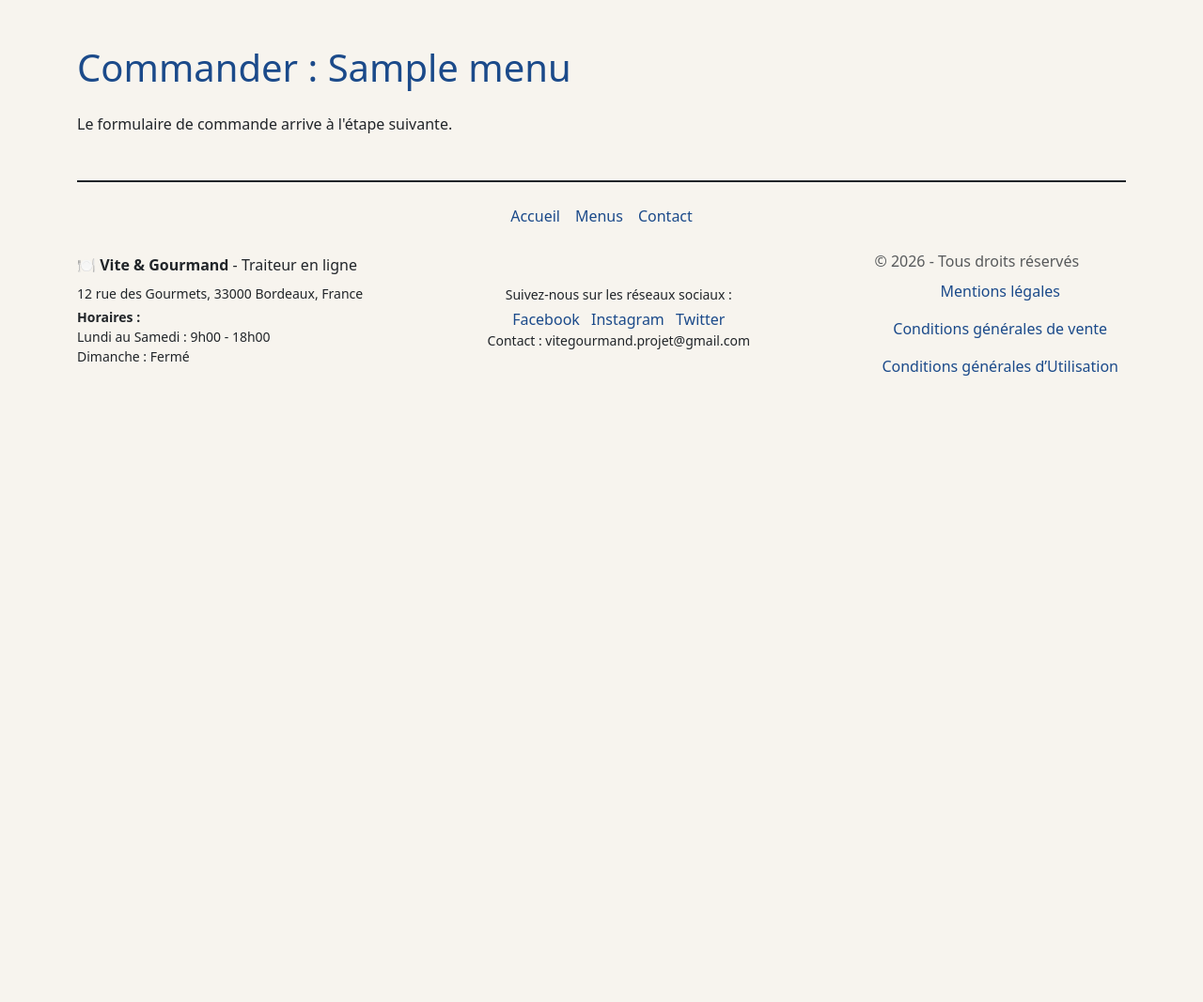
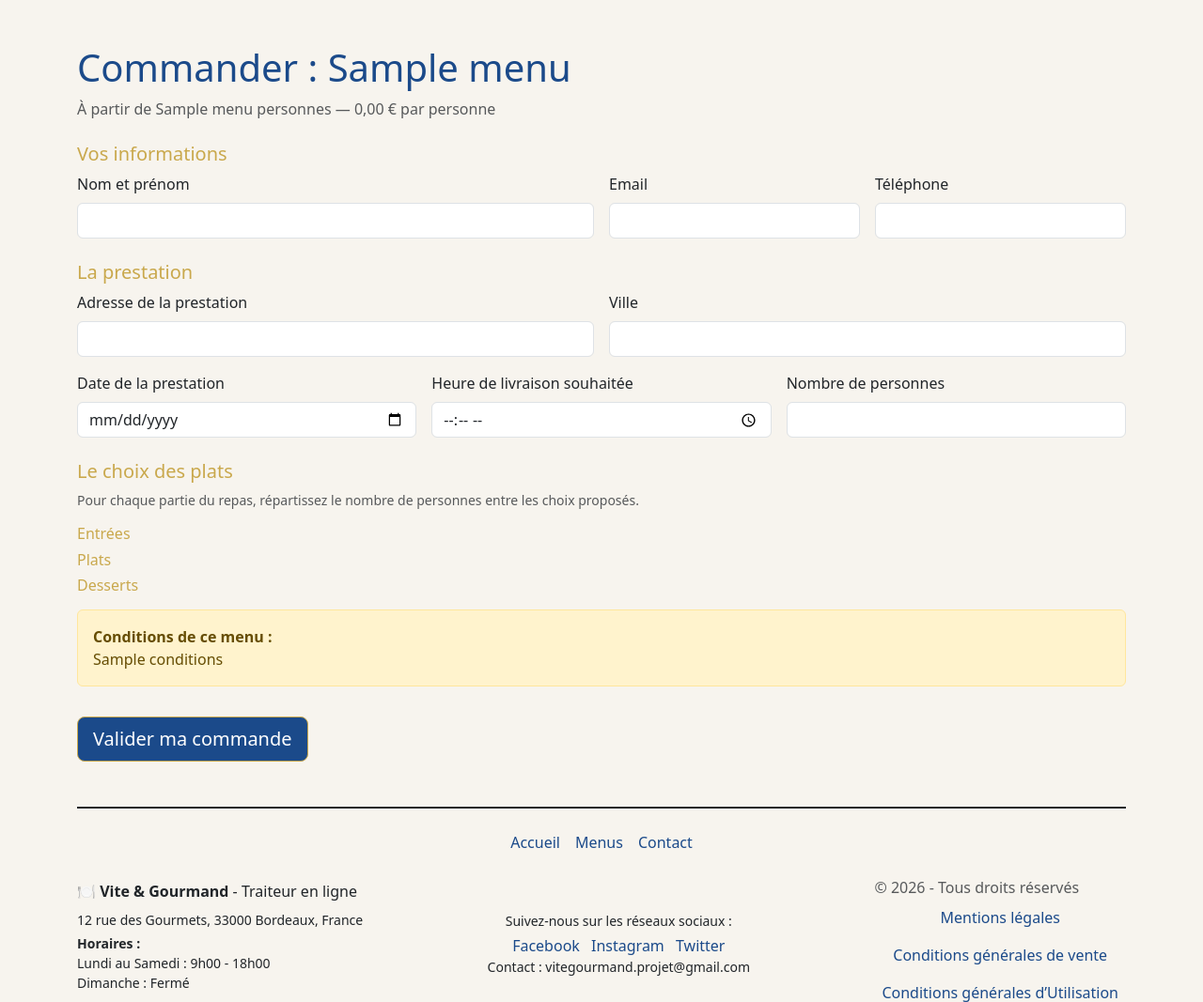
Before and after one commit to yamina-hiziya/ViteEstGourmand, a PHP site: template templates/commande/create.php in a window 1280 px wide. Shown: the part 76-1143 px from the top of the page at 94% size. Before the commit the page ends 476 px from the top, so only its background shows below. Run offline with PHP 8.4, Linux system fonts and the light colour scheme; the template is opened without the code that fills it: most values are stand-ins (such as "Sample title", 1, 10 or a date in 2020); data that the repository does not hold is empty; some libraries are stand-ins or nearby versions.

Commit message:
feat(commande): formulaire de commande pré-rempli avec le choix des plats

```diff
--- a/templates/commande/create.php
+++ b/templates/commande/create.php
@@ -1,11 +1,88 @@
 <?php require_once _ROOTPATH_ . '/templates/header.php';
 /** @var App\Entity\Menu $menu */
 /** @var App\Entity\Plat[] $plats */
+/** @var App\Entity\User $user */
+/** @var array $errors */
+$types = ['entrée' => 'Entrées', 'plat' => 'Plats', 'dessert' => 'Desserts'];
 ?>
 
 <div class="container my-5">
-    <h1 class="mb-4">Commander : <?= htmlspecialchars($menu->getTitre()) ?></h1>
-    <p>Le formulaire de commande arrive à l'étape suivante.</p>
+    <h1 class="mb-2">Commander : <?= htmlspecialchars($menu->getTitre()) ?></h1>
+    <p class="text-muted mb-4">
+        À partir de <?= $menu->getNombrePersonneMinimum() ?> personnes —
+        <?= number_format($menu->getPrixParPersonne(), 2, ',', ' ') ?> € par personne
+    </p>
+
+    <form method="POST" novalidate>
+
+        <h2 class="h5 mt-4">Vos informations</h2>
+        <div class="row g-3 mb-3">
+            <div class="col-md-6">
+                <label class="form-label" for="nom_complet">Nom et prénom</label>
+                <input type="text" id="nom_complet" class="form-control" value="<?= htmlspecialchars($user->getPrenom() . ' ' . $user->getNom()) ?>" readonly>
+            </div>
+            <div class="col-md-3">
+                <label class="form-label" for="email_client">Email</label>
+                <input type="email" id="email_client" class="form-control" value="<?= htmlspecialchars($user->getEmail()) ?>" readonly>
+            </div>
+            <div class="col-md-3">
+                <label class="form-label" for="telephone_client">Téléphone</label>
+                <input type="tel" id="telephone_client" class="form-control" value="<?= htmlspecialchars($user->getTelephone()) ?>" readonly>
+            </div>
+        </div>
+
+        <h2 class="h5 mt-4">La prestation</h2>
+        <div class="row g-3 mb-3">
+            <div class="col-md-6">
+                <label class="form-label" for="adresse_livraison">Adresse de la prestation</label>
+                <input type="text" id="adresse_livraison" name="adresse_livraison" class="form-control" value="<?= htmlspecialchars($_POST['adresse_livraison'] ?? $user->getAdressePostale()) ?>" required>
+            </div>
+            <div class="col-md-6">
+                <label class="form-label" for="ville_livraison">Ville</label>
+                <input type="text" id="ville_livraison" name="ville_livraison" class="form-control" value="<?= htmlspecialchars($_POST['ville_livraison'] ?? $user->getVille()) ?>" required>
+            </div>
+            <div class="col-md-4">
+                <label class="form-label" for="date_prestation">Date de la prestation</label>
+                <input type="date" id="date_prestation" name="date_prestation" class="form-control" min="<?= date('Y-m-d', strtotime('+1 day')) ?>" value="<?= htmlspecialchars($_POST['date_prestation'] ?? '') ?>" required>
+            </div>
+            <div class="col-md-4">
+                <label class="form-label" for="heure_livraison">Heure de livraison souhaitée</label>
+                <input type="time" id="heure_livraison" name="heure_livraison" class="form-control" value="<?= htmlspecialchars($_POST['heure_livraison'] ?? '') ?>" required>
+            </div>
+            <div class="col-md-4">
+                <label class="form-label" for="nombre_personne">Nombre de personnes</label>
+                <input type="number" id="nombre_personne" name="nombre_personne" class="form-control" min="<?= $menu->getNombrePersonneMinimum() ?>" value="<?= htmlspecialchars($_POST['nombre_personne'] ?? $menu->getNombrePersonneMinimum()) ?>" required>
+            </div>
+        </div>
+
+        <h2 class="h5 mt-4">Le choix des plats</h2>
+        <p class="small text-muted">Pour chaque partie du repas, répartissez le nombre de personnes entre les choix proposés.</p>
+
+        <?php foreach ($types as $type => $titreType) { ?>
+            <h3 class="h6 mt-3"><?= $titreType ?></h3>
+            <div class="row g-3 mb-2">
+                <?php foreach ($plats as $plat) {
+                    if ($plat->getTypePlat() !== $type) {
+                        continue;
+                    }
+                ?>
+                    <div class="col-md-6">
+                        <label class="form-label" for="quantite_<?= $plat->getPlatId() ?>"><?= htmlspecialchars($plat->getTitrePlat()) ?></label>
+                        <input type="number" id="quantite_<?= $plat->getPlatId() ?>" name="quantites[<?= $plat->getPlatId() ?>]" class="form-control" min="0" value="<?= htmlspecialchars($_POST['quantites'][$plat->getPlatId()] ?? 0) ?>">
+                    </div>
+                <?php } ?>
+            </div>
+        <?php } ?>
+
+        <?php if ($menu->getConditions()) { ?>
+            <div class="alert alert-warning mt-4">
+                <strong>Conditions de ce menu :</strong><br>
+                <?= nl2br(htmlspecialchars($menu->getConditions())) ?>
+            </div>
+        <?php } ?>
+
+        <button type="submit" name="saveCommande" class="btn btn-primary btn-lg mt-3">Valider ma commande</button>
+    </form>
 </div>
 
 <?php require_once _ROOTPATH_ . '/templates/footer.php'; ?>
```
Also changed, not shown: App/Controller/CommandeController.php (+12 -5 lines), App/Entity/User.php (+7 -0 lines).
